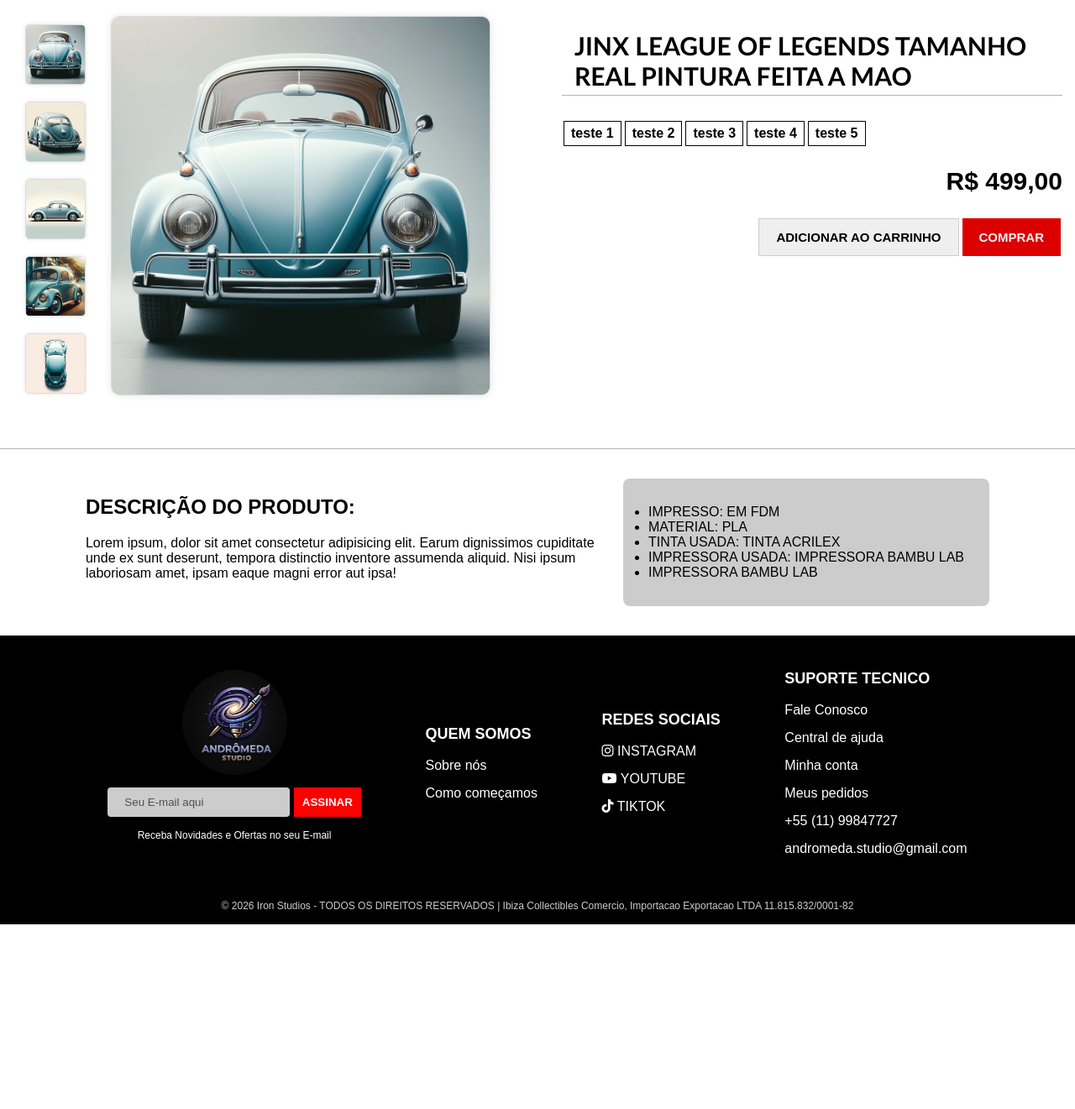
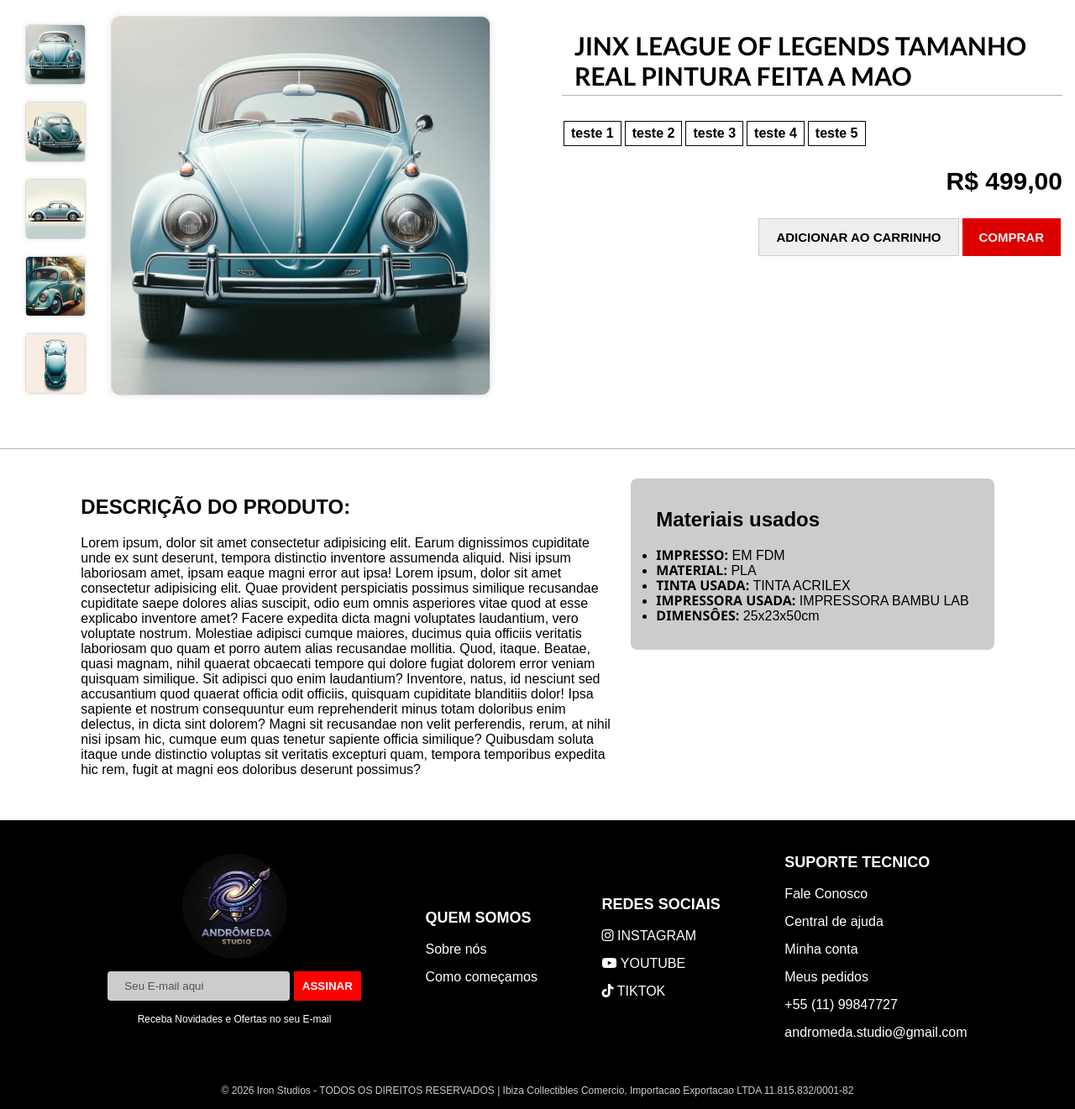
Before and after one commit to gnecco-bot/PROJETO_LOJA_IMPRESSAO, a Django app: page /produto/ in a window 1280 px wide. Shown: the part 208-1529 px from the top of the page at 84% size. Before the commit the page ends 1309 px from the top, so only its background shows below. Run offline with Django 5.2, Linux system fonts and the light colour scheme.

Commit message:
descricao dee materiais em building

```diff
--- a/Ecommerce/templates/HTML/pagina_produto.html
+++ b/Ecommerce/templates/HTML/pagina_produto.html
@@ -43,15 +43,18 @@
 <div class='container-descricao'>
     <div class="descricao-texto">
         <h2>DESCRIÇÃO DO PRODUTO:</h2>
-        <p>Lorem ipsum, dolor sit amet consectetur adipisicing elit. Earum dignissimos cupiditate unde ex sunt deserunt, tempora distinctio inventore assumenda aliquid. Nisi ipsum laboriosam amet, ipsam eaque magni error aut ipsa!</p>
+        <p>Lorem ipsum, dolor sit amet consectetur adipisicing elit. Earum dignissimos cupiditate unde ex sunt deserunt, tempora distinctio inventore assumenda aliquid. Nisi ipsum laboriosam amet, ipsam eaque magni error aut ipsa!
+        Lorem ipsum, dolor sit amet consectetur adipisicing elit. Quae provident perspiciatis possimus similique recusandae cupiditate saepe dolores alias suscipit, odio eum omnis asperiores vitae quod at esse explicabo inventore amet? Facere expedita dicta magni voluptates laudantium, vero voluptate nostrum. Molestiae adipisci cumque maiores, ducimus quia officiis veritatis laboriosam quo quam et porro autem alias recusandae mollitia. Quod, itaque. Beatae, quasi magnam, nihil quaerat obcaecati tempore qui dolore fugiat dolorem error veniam quisquam similique. Sit adipisci quo enim laudantium? Inventore, natus, id nesciunt sed accusantium quod quaerat officia odit officiis, quisquam cupiditate blanditiis dolor! Ipsa sapiente et nostrum consequuntur eum reprehenderit minus totam doloribus enim delectus, in dicta sint dolorem? Magni sit recusandae non velit perferendis, rerum, at nihil nisi ipsam hic, cumque eum quas tenetur sapiente officia similique? Quibusdam soluta itaque unde distinctio voluptas sit veritatis excepturi quam, tempora temporibus expedita hic rem, fugit at magni eos doloribus deserunt possimus?
+        </p>
     </div>
     <div class="descricao-materiais">
+        <h2>Materiais usados</h2>
         <ul>
-            <li>IMPRESSO: EM FDM</li>
-            <li>MATERIAL: PLA</li>
-            <li>TINTA USADA: TINTA ACRILEX</li>
-            <li>IMPRESSORA USADA: IMPRESSORA BAMBU LAB</li>
-            <li>IMPRESSORA BAMBU LAB</li>
+            <li><span>IMPRESSO:</span> EM FDM</li>
+            <li><span>MATERIAL:</span> PLA</li>
+            <li><span>TINTA USADA:</span> TINTA ACRILEX</li>
+            <li><span>IMPRESSORA USADA:</span> IMPRESSORA BAMBU LAB</li>
+            <li><span>DIMENSÔES:</span> 25x23x50cm</li>
         </ul>
     </div>
 </div>
--- a/static/css/produto.css
+++ b/static/css/produto.css
@@ -152,12 +152,17 @@
     background-color: #ccc;
     border-radius: 8px;
     padding: 15px 30px;
+    margin-left: 15px;
+    height: 100%;
 }
 
 .container-descricao .descricao-materiais ul {
     padding: 0;
 }
 
-.container-descricao .descricao-materiais ul li {
-    text-align: left;
+.container-descricao .descricao-materiais ul li span {
+    font-family: 'Segoe UI', Tahoma, Geneva, Verdana, sans-serif;
+    line-height: 15px;
+    text-align: right;
+    font-weight: bold;
 }
```
